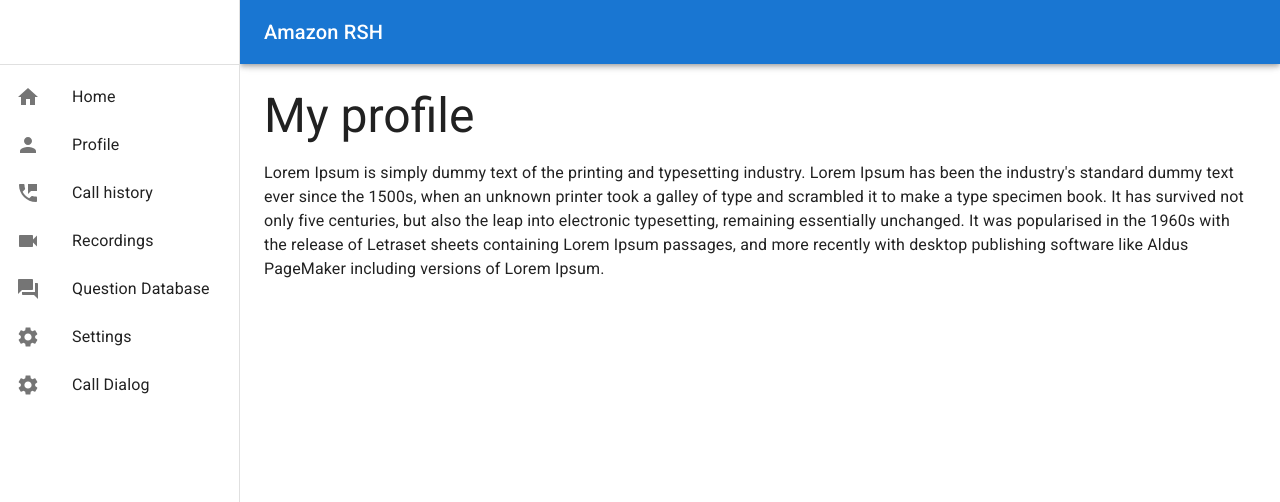
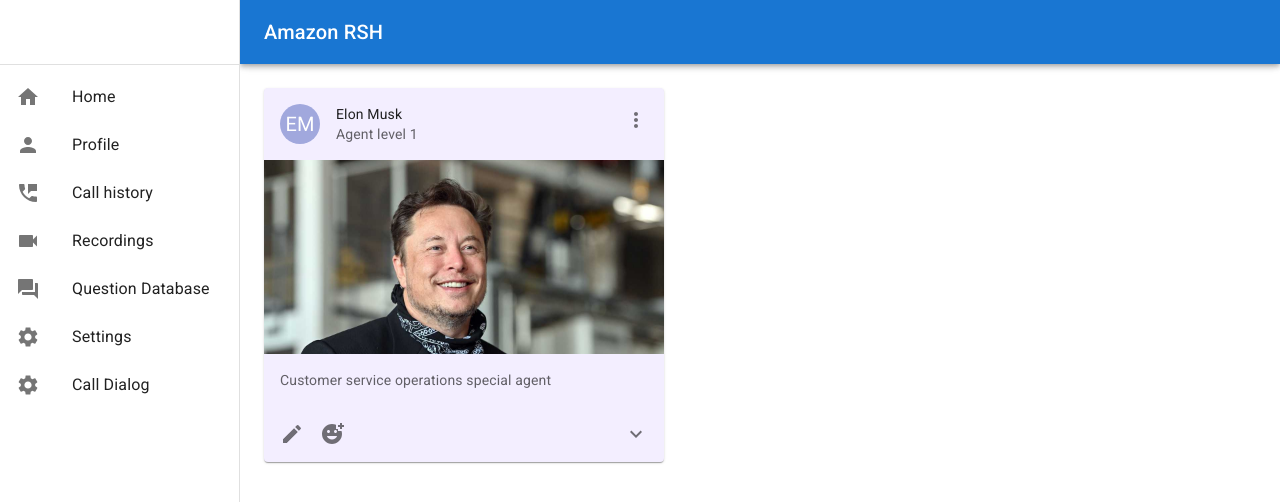
Before and after one commit to grchristian/Amazon-RSH, a React (Create React App) app: page /profile in a window 1280 px wide. Shown: the top 502 px of the page. Built offline with nearby package versions, Linux system fonts and the light colour scheme.

Commit message:
profile view mockup
Co-Authored-By: brobola <79216738+brobola@users.noreply.github.com>

```diff
--- a/src/App.js
+++ b/src/App.js
@@ -16,7 +16,7 @@ import ListItemText from '@mui/material/ListItemText';
 
 // AGENT VIEWS
 import AgentDashboard from "./views/agentViews/AgentDashboard";
-import AgentCallHistory from "./views/agentViews/AgentCallsHistory";
+import CallHistory from "./views/agentViews/AgentCallsHistory";
 import AgentProfile from "./views/agentViews/AgentProfile";
 import AgentRecordings from "./views/agentViews/AgentRecordings";
 import QuestionDB from "./views/agentViews/QuestionDB";
@@ -157,6 +157,7 @@ export default function PermanentDrawerLeft() {
         <Routes>
           <Route path="/" element={<AgentDashboard />} />
           <Route path="/profile" element={<AgentProfile />} />
+          <Route path="/calls" element={<CallHistory />} />
           <Route path="/recordings" element={<AgentRecordings />}>
             <Route path=":recordingId" element={<AgentRecordings />} />
           </Route>
--- a/src/views/agentViews/AgentProfile.js
+++ b/src/views/agentViews/AgentProfile.js
@@ -1,18 +1,91 @@
-import React from 'react';
-import { Container, Typography } from '@mui/material';
-import { borderColor } from '@mui/system';
+import * as React from "react";
+import { styled } from "@mui/material/styles";
+import Card from "@mui/material/Card";
+import CardHeader from "@mui/material/CardHeader";
+import CardMedia from "@mui/material/CardMedia";
+import CardContent from "@mui/material/CardContent";
+import CardActions from "@mui/material/CardActions";
+import Collapse from "@mui/material/Collapse";
+import Avatar from "@mui/material/Avatar";
+import IconButton from "@mui/material/IconButton";
+import Typography from "@mui/material/Typography";
+import EditIcon from "@mui/icons-material/Edit";
+import AddReactionIcon from "@mui/icons-material/AddReaction";
+import ShareIcon from "@mui/icons-material/Share";
+import ExpandMoreIcon from "@mui/icons-material/ExpandMore";
+import MoreVertIcon from "@mui/icons-material/MoreVert";
 
-function CallHistory() {
+const ExpandMore = styled((props) => {
+  const { expand, ...other } = props;
+  return <IconButton {...other} />;
+})(({ theme, expand }) => ({
+  transform: !expand ? "rotate(0deg)" : "rotate(180deg)",
+  marginLeft: "auto",
+  transition: theme.transitions.create("transform", {
+    duration: theme.transitions.duration.shortest,
+  }),
+}));
+
+export default function RecipeReviewCard() {
+  const [expanded, setExpanded] = React.useState(false);
+
+  const handleExpandClick = () => {
+    setExpanded(!expanded);
+  };
+
   return (
-    <>
-    <Typography variant="h3" gutterBottom>
-      My profile <br/>
-    </Typography>
-    <Typography variant="body1" gutterBottom>
-      Lorem Ipsum is simply dummy text of the printing and typesetting industry. Lorem Ipsum has been the industry's standard dummy text ever since the 1500s, when an unknown printer took a galley of type and scrambled it to make a type specimen book. It has survived not only five centuries, but also the leap into electronic typesetting, remaining essentially unchanged. It was popularised in the 1960s with the release of Letraset sheets containing Lorem Ipsum passages, and more recently with desktop publishing software like Aldus PageMaker including versions of Lorem Ipsum.
-    </Typography>
-  </>
+    <Card sx={{ maxWidth: 400, bgcolor: "#F3EEFF" }}>
+      <CardHeader
+        avatar={
+          <Avatar sx={{ bgcolor: "#a1a8dd" }} aria-label="recipe">
+            EM
+          </Avatar>
+        }
+        action={
+          <IconButton aria-label="settings">
+            <MoreVertIcon />
+          </IconButton>
+        }
+        title="Elon Musk"
+        subheader="Agent level 1"
+      />
+      <CardMedia
+        component="img"
+        height="194"
+        image="/profile.jpeg"
+        alt="Agent profile pic"
+      />
+      <CardContent>
+        <Typography variant="body2" color="text.secondary">
+          Customer service operations special agent
+        </Typography>
+      </CardContent>
+      <CardActions disableSpacing>
+        <IconButton aria-label="edit profile">
+          <EditIcon />
+        </IconButton>
+        <IconButton aria-label="add profile pic">
+          <AddReactionIcon />
+        </IconButton>
+        <ExpandMore
+          expand={expanded}
+          onClick={handleExpandClick}
+          aria-expanded={expanded}
+          aria-label="show more"
+        >
+          <ExpandMoreIcon />
+        </ExpandMore>
+      </CardActions>
+      <Collapse in={expanded} timeout="auto" unmountOnExit>
+        <CardContent>
+          <Typography variant="h6">Manager</Typography>
+          <Typography paragraph>Julieta Noguez</Typography>
+          <Typography variant="h6">Area</Typography>
+          <Typography paragraph>Operations customer services</Typography>
+          <Typography variant="h6">Performance</Typography>
+          <Typography paragraph>4.5/5</Typography>
+        </CardContent>
+      </Collapse>
+    </Card>
   );
 }
-
-export default CallHistory;
```
Also changed, not shown: public/profile.jpeg (added).
